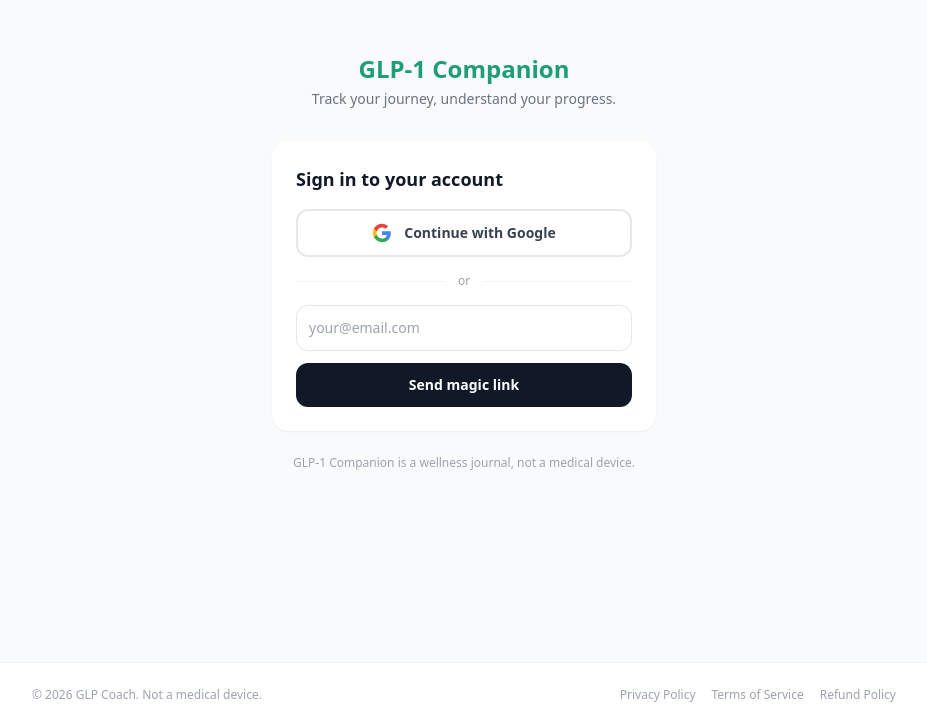
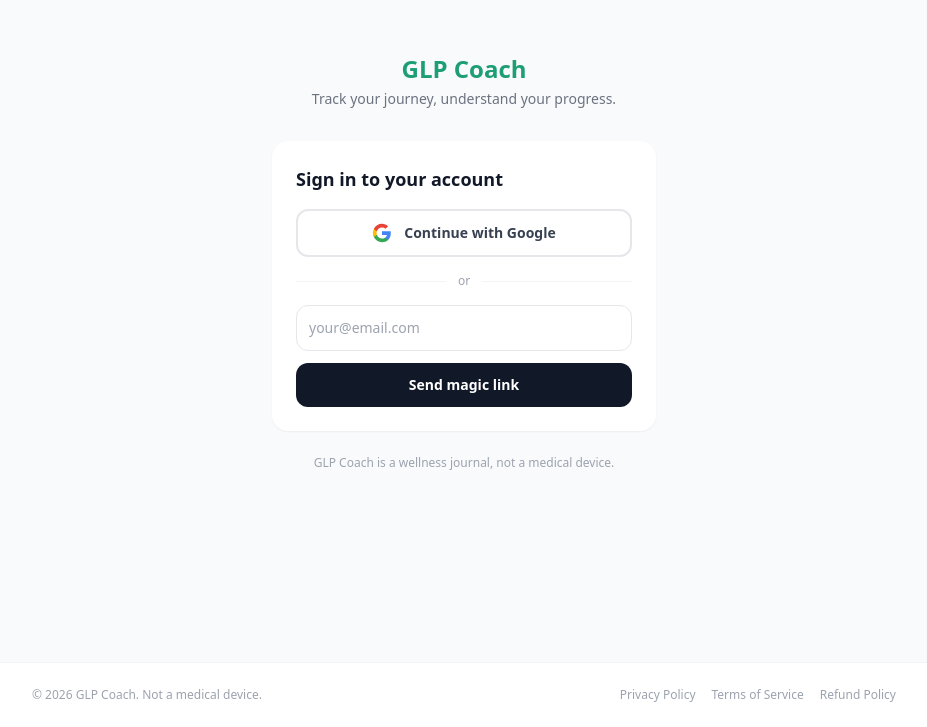
Before and after one commit to Bhushan7/glp1-companion, a Next.js app: page /login in a window 1280 px wide. Shown: the part 138-865 px from the top of the page, without its empty margins (176-1103 px from the left). Built offline with nearby package versions, Linux system fonts and the light colour scheme.

Commit message:
Update page.tsx

```diff
--- a/app/login/page.tsx
+++ b/app/login/page.tsx
@@ -57,7 +57,7 @@
 
         {/* Logo */}
         <div className="text-center mb-8">
-          <span className="text-2xl font-bold text-[#1D9E75]">GLP-1 Companion</span>
+          <span className="text-2xl font-bold text-[#1D9E75]">GLP Coach</span>
           <p className="text-sm text-gray-500 mt-1">Track your journey, understand your progress.</p>
         </div>
 
@@ -126,7 +126,7 @@
         </div>
 
         <p className="text-center text-xs text-gray-400 mt-6">
-          GLP-1 Companion is a wellness journal, not a medical device.
+          GLP Coach is a wellness journal, not a medical device.
         </p>
       </div>
     </main>
```
